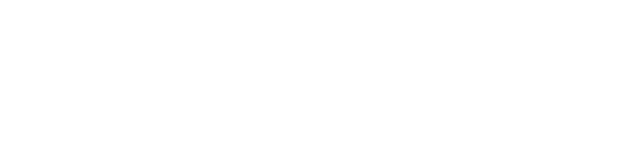
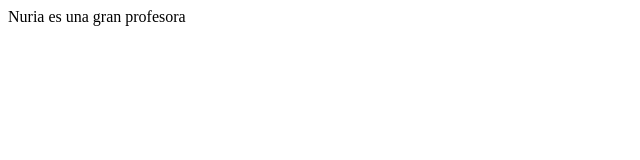
Before and after one commit to MontseMoran/leccion-git-promo-51, a plain HTML site: page index.html in a window 1280 px wide. Shown: the whole page, without its empty margins (0-640 px from the left). Drawn offline with Linux system fonts and the light colour scheme.

Commit message:
Nuria es una gran profe

```diff
--- a/index.html
+++ b/index.html
@@ -6,7 +6,7 @@
     <title>Document</title>
 </head>
 <body>
-    <header>    </header>
+    <header>  Nuria es una gran profesora  </header>
     <main></main>
 <footer></footer>
 
```
